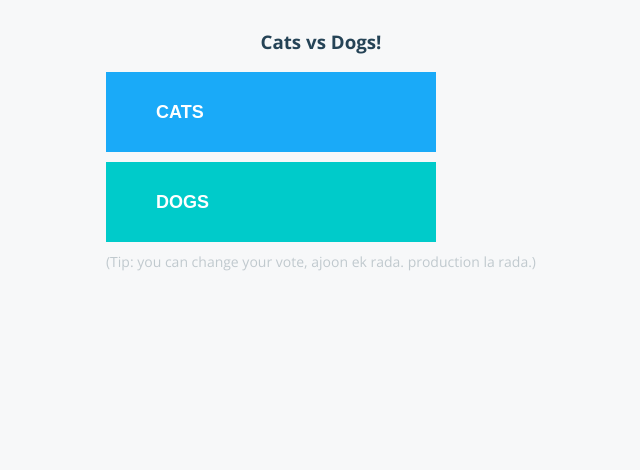
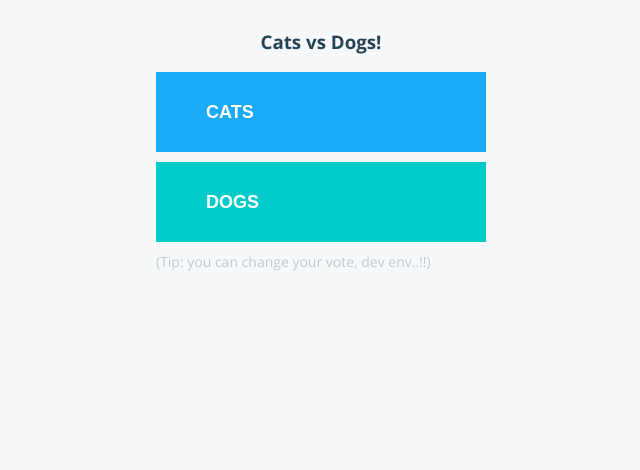
Before and after one commit to CuelogicTech/vote, a Flask app: page / in a window 1280 px wide. Shown: the top 470 px of the page, without its empty margins (319-959 px from the left). Run offline with Flask 2, Linux system fonts and the light colour scheme; some libraries are stand-ins or nearby versions.

Commit message:
Update index.html

```diff
--- a/templates/index.html
+++ b/templates/index.html
@@ -20,7 +20,7 @@
         </form>
         <div id="tip">
 
-          (Tip: you can change your vote, ajoon ek rada. production la rada.)
+          (Tip: you can change your vote, dev env..!!)
 
         </div>
         <div id="hostname">
```
